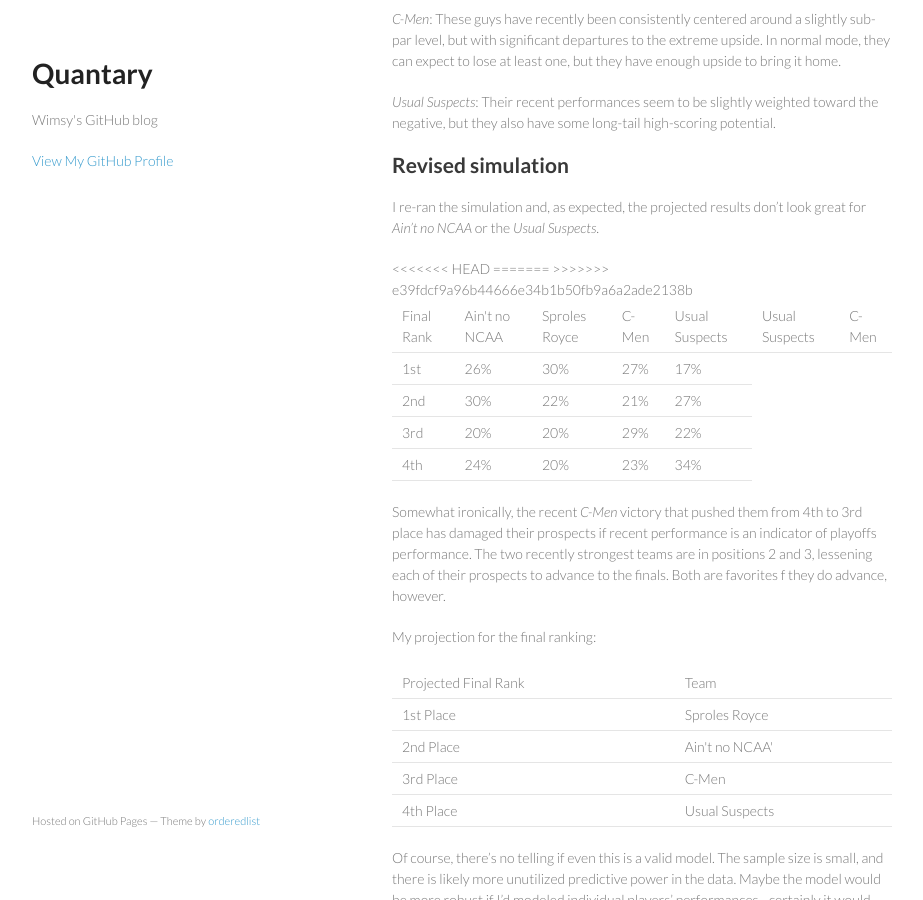
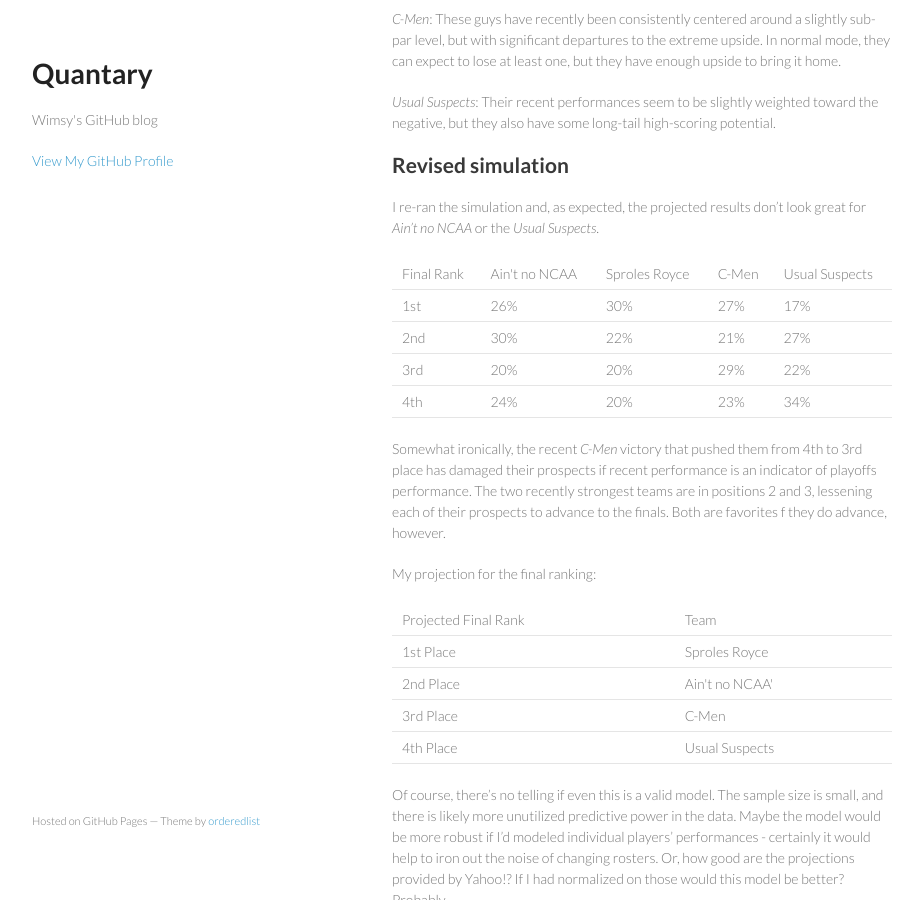
Before and after one commit to wimsy/wimsy.github.com, a Jekyll site: the page built from _posts/2012-12-11-projecting-fantasy-football-playoff-results.md, in a window 1280 px wide and 900 px high, scrolled down 3014 px. Shown: the whole window, without its empty margins (178-1101 px from the left). Built offline with Jekyll 4.4.1, drawn with Linux system fonts in a browser that asks for light colours; comment, search, counter and statistics services are not loaded.

Commit message:
Fixed weird extraneous text in a post

```diff
--- a/_posts/2012-12-11-projecting-fantasy-football-playoff-results.md
+++ b/_posts/2012-12-11-projecting-fantasy-football-playoff-results.md
@@ -108,13 +108,8 @@ I re-ran the simulation and, as expected, the projected results don't look great
 		<td>Final Rank</td>
 		<td>Ain't no NCAA</td>
 		<td>Sproles Royce</td>
-<<<<<<< HEAD
 		<td>C-Men</td>
 		<td>Usual Suspects</td>
-=======
-		<td>Usual Suspects</td>
-		<td>C-Men</td>
->>>>>>> e39fdcf9a96b44666e34b1b50fb9a6a2ade2138b
 	</tr>
 	<tr>
 		<td>1st</td>
```
